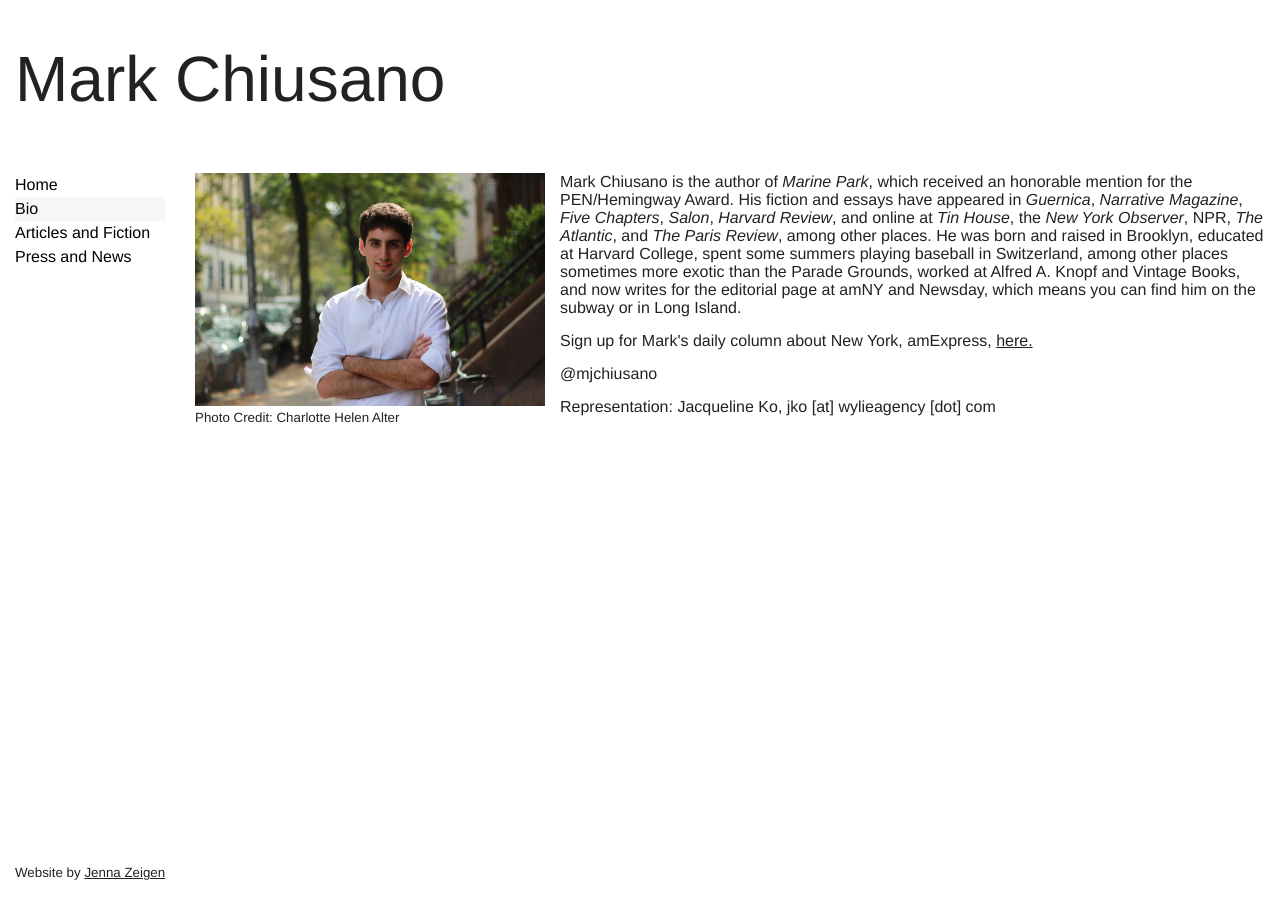
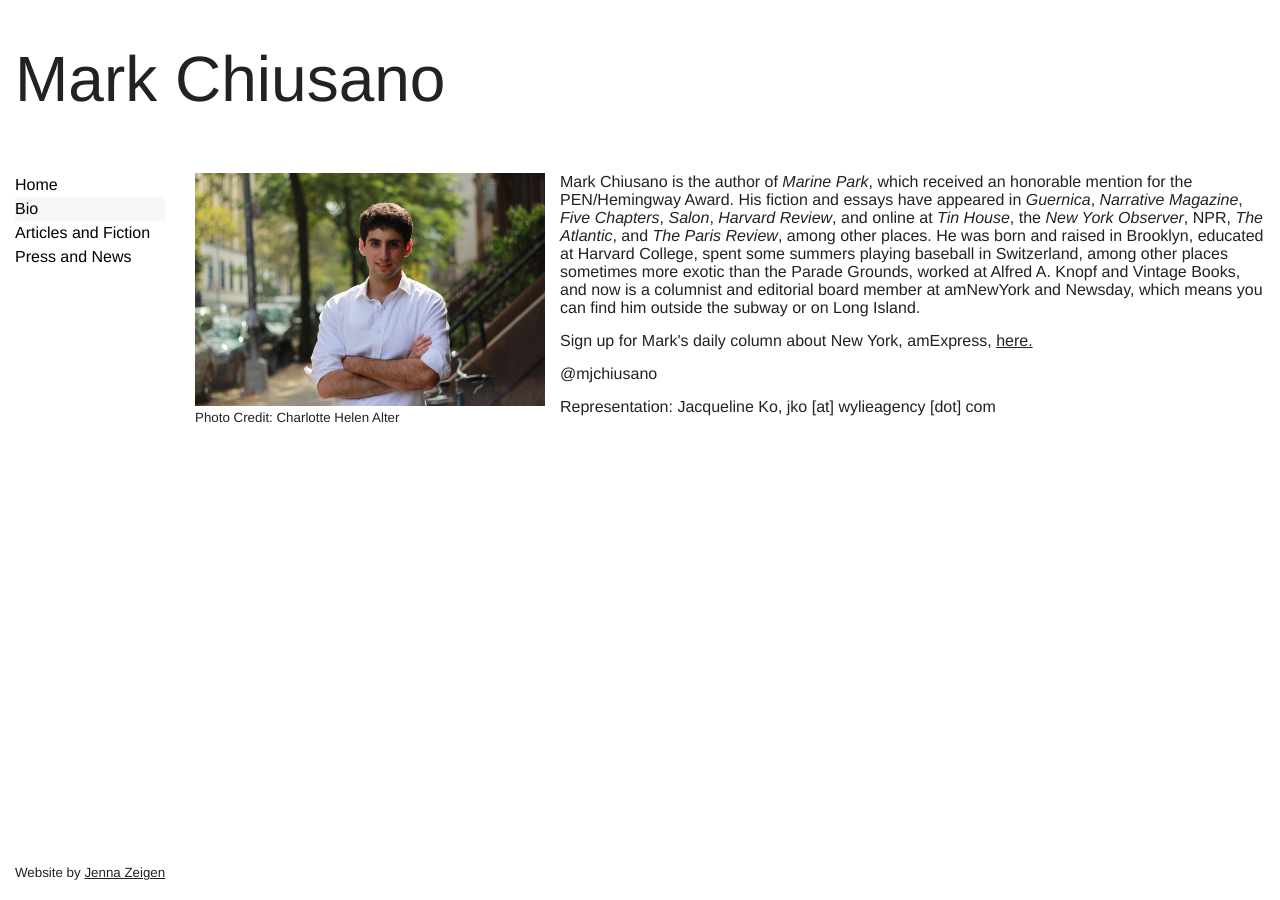
Before and after one commit to mjchiusano/mjchiusano.github.io, a Jekyll site: the page built from bio.html, in a window 1280 px wide. Built offline with Jekyll 4.4.1, drawn with Linux system fonts in a browser that asks for light colours; Markdown is read by kramdown in place of the engine named in the settings.

Commit message:
bio update

```diff
--- a/bio.html
+++ b/bio.html
@@ -8,7 +8,7 @@ title: Biography
   <small>Photo Credit: Charlotte Helen Alter</small>
 </div>
 
-<p class="gutter-pad-bottom">Mark Chiusano is the author of <i>Marine Park</i>, which received an honorable mention for the PEN/Hemingway Award. His fiction and essays have appeared in <i>Guernica</i>, <i>Narrative Magazine</i>, <i>Five Chapters</i>, <i>Salon</i>, </i><i>Harvard Review</i>, and online at <i>Tin House</i>, the <i>New York Observer</i>, NPR, <i>The Atlantic</i>, and <i>The Paris Review</i>, among other places. He was born and raised in Brooklyn, educated at Harvard College, spent some summers playing baseball in Switzerland, among other places sometimes more exotic than the Parade Grounds, worked at Alfred A. Knopf and Vintage Books, and now writes for the editorial page at amNY and Newsday, which means you can find him on the subway or in Long Island.</p>
+<p class="gutter-pad-bottom">Mark Chiusano is the author of <i>Marine Park</i>, which received an honorable mention for the PEN/Hemingway Award. His fiction and essays have appeared in <i>Guernica</i>, <i>Narrative Magazine</i>, <i>Five Chapters</i>, <i>Salon</i>, </i><i>Harvard Review</i>, and online at <i>Tin House</i>, the <i>New York Observer</i>, NPR, <i>The Atlantic</i>, and <i>The Paris Review</i>, among other places. He was born and raised in Brooklyn, educated at Harvard College, spent some summers playing baseball in Switzerland, among other places sometimes more exotic than the Parade Grounds, worked at Alfred A. Knopf and Vintage Books, and now is a columnist and editorial board member at amNewYork and Newsday, which means you can find him outside the subway or on Long Island.</p>
 
 Sign up for Mark's daily column about New York, amExpress, <a href="http://www.amny.com/amexpress">here.</a>
 <p class="gutter-pad-bottom"></p>
```
